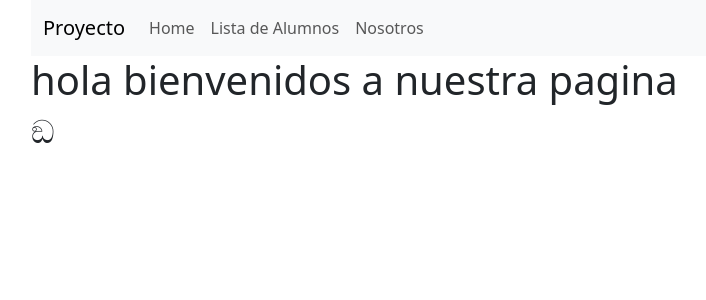
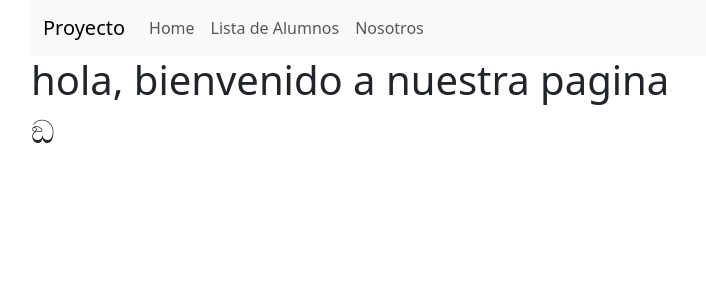
Before and after one commit to Mageofdark/TP05_PV2025_Grupo19, a React (Vite) app in the folder vite-project/: page / in a window 1280 px wide. Shown: the top 300 px of the page, without its empty margins (51-757 px from the left). Built offline with nearby package versions, Linux system fonts and the light colour scheme.

Commit message:
agregado Home, Layout, lista de alumnos predeterminada + instalación de React-Bootstrap por Matias Velazquez

```diff
--- a/vite-project/components/Home.jsx
+++ b/vite-project/components/Home.jsx
@@ -2,7 +2,7 @@ function Home(){
 
     return(
         <>
-        <h1>hola bienvenidos a nuestra pagina</h1>
+        <h1>hola, bienvenido a nuestra pagina</h1>
         <h2>ඞ</h2>
         </>
     )
```
